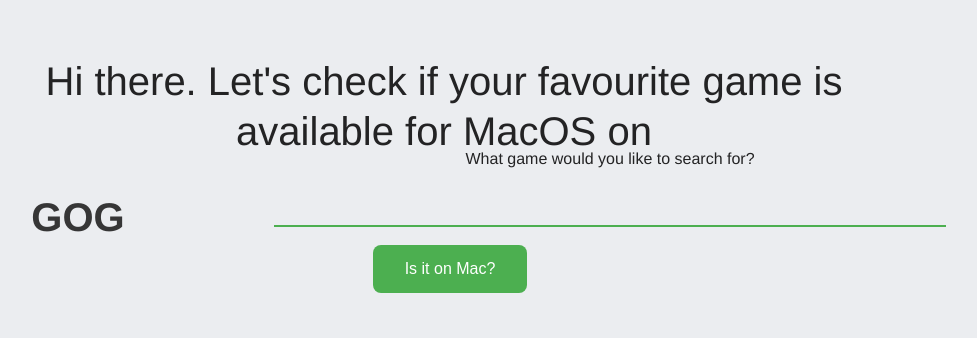
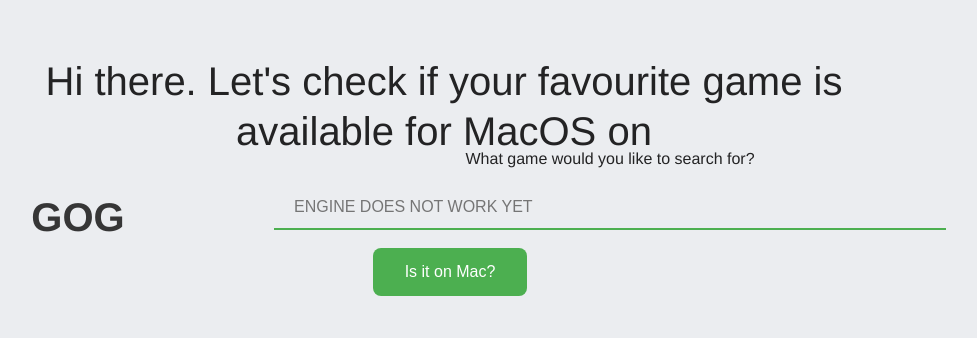
Before and after one commit to Aerlin86/Is_it_on_Mac, a Flask app: page / in a window 1280 px wide. Shown: the part 213-551 px from the top of the page, without its empty margins (190-1167 px from the left). Run offline with Flask 2, Linux system fonts and the light colour scheme.

Commit message:
v.0.1.3b placeholder for input added and some more CSS magic

```diff
--- a/templates/index.html
+++ b/templates/index.html
@@ -31,7 +31,7 @@
         <div>
             <label for="game">What game would you like to search for?</label><br>
             <br>
-            <input name="game" id="game">
+            <input name="game" id="game" placeholder="ENGINE DOES NOT WORK YET">
         </div>
 
         <div>
--- a/templates/styles.css
+++ b/templates/styles.css
@@ -143,4 +143,5 @@ input {
         background-color: #ebedf0;
         width: 50%;
         padding: 12px 20px;
+        font-size: 16px;
 }
```
